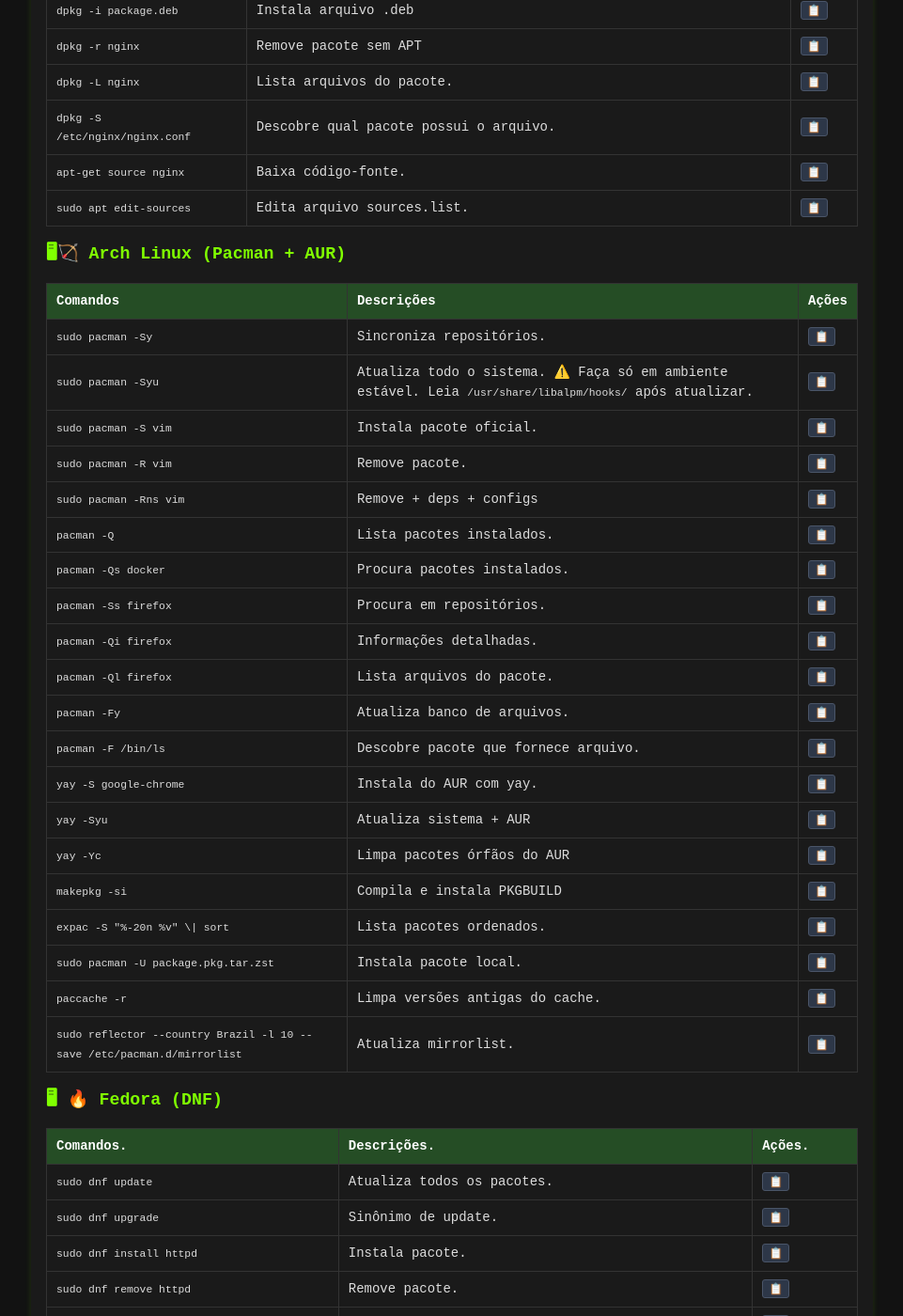
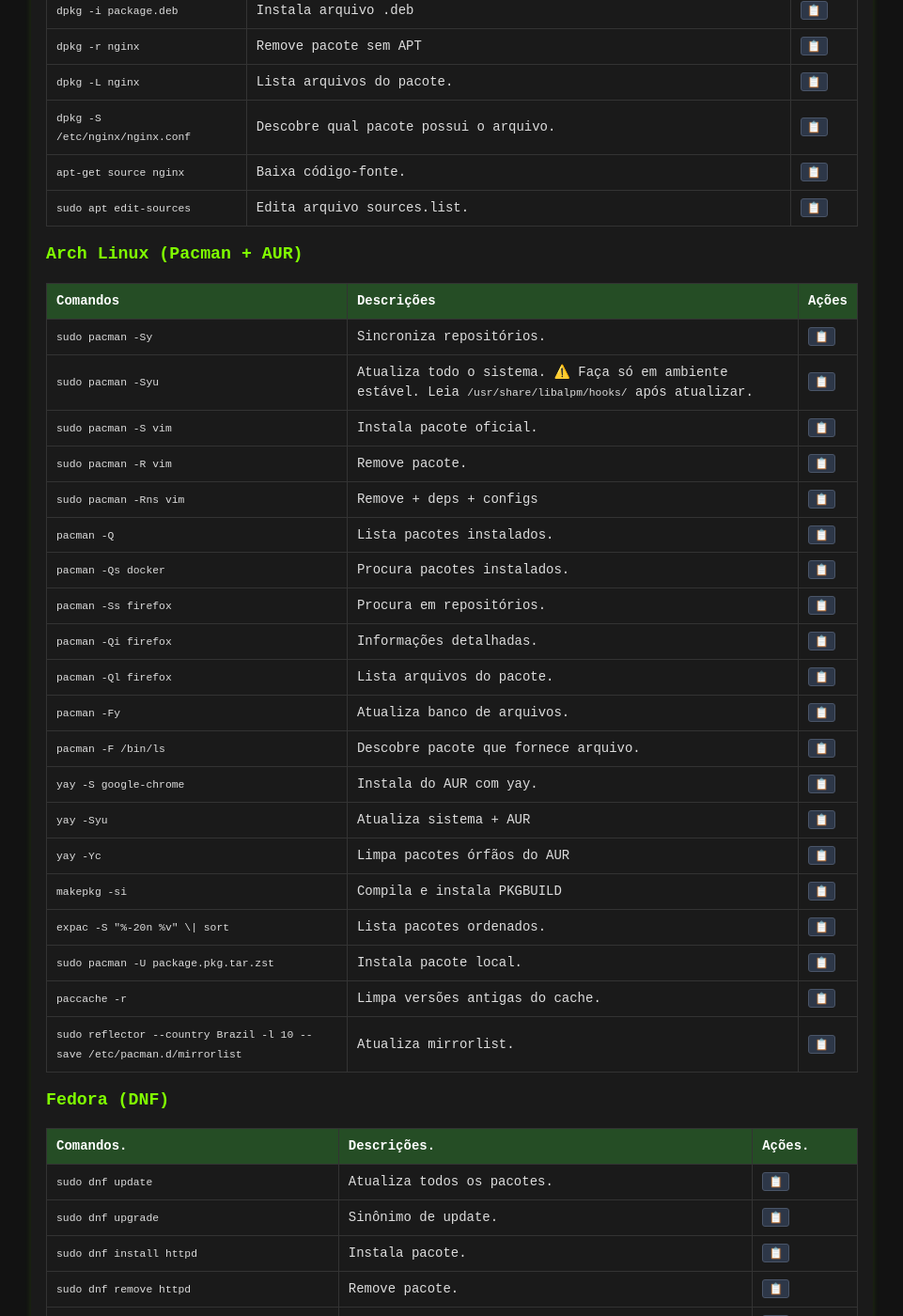
Before and after one commit to Piolinux/piolinux-site, a Jekyll site: the page built from _pages/_comandos/gerenciamento-de-pacotes.md, in a window 1280 px wide and 1400 px high, scrolled down 845 px. Shown: the whole window at 94% size, without its empty margins (159-1120 px from the left). Built offline with Jekyll 4.4.1, drawn with Linux system fonts in a browser that asks for light colours; some of the changed text lies outside the part shown.

```diff
--- a/_pages/_comandos/gerenciamento-de-pacotes.md
+++ b/_pages/_comandos/gerenciamento-de-pacotes.md
@@ -142,7 +142,7 @@ function filtrarLinhas(termo) {
 </table>
 </div>
 
-<h3>🖥🏹 Arch Linux (Pacman + AUR)</h3>
+<h3> Arch Linux (Pacman + AUR)</h3>
 
 <div class="table-container">
 <table class="evergreen-table">
@@ -260,7 +260,7 @@ function filtrarLinhas(termo) {
 </table>
 </div>
 
-<h3>🖥 🔥 Fedora (DNF) </h3>
+<h3>Fedora (DNF) </h3>
 
 <div class="table-container">
 <table class="evergreen-table">
@@ -376,7 +376,7 @@ function filtrarLinhas(termo) {
 </table>
 </div>
 
-<h3>🖥 openSUSE (zypper) </h3>
+<h3> openSUSE (zypper) </h3>
 
 <div class="table-container">
 <table class="evergreen-table">
```
